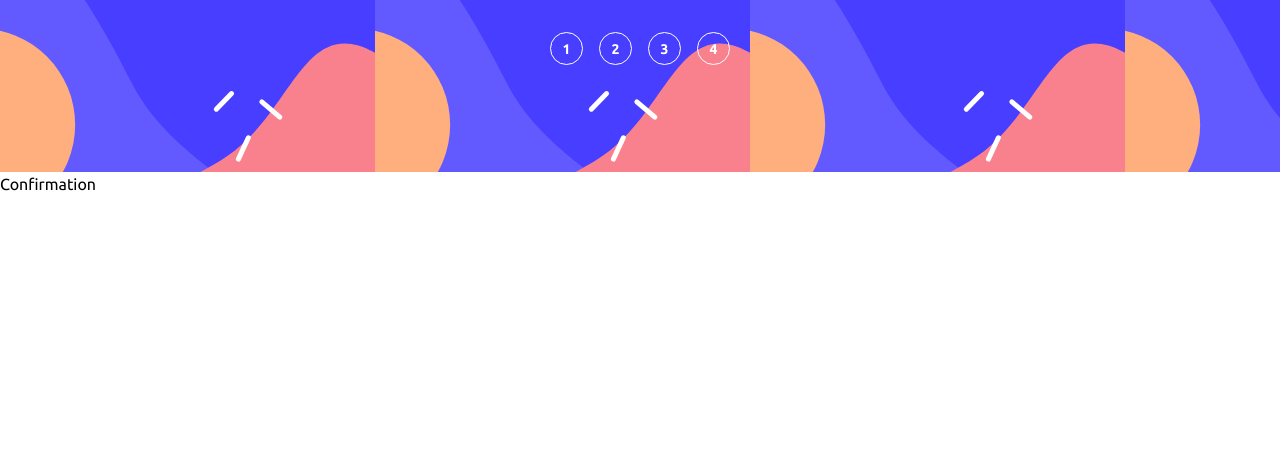
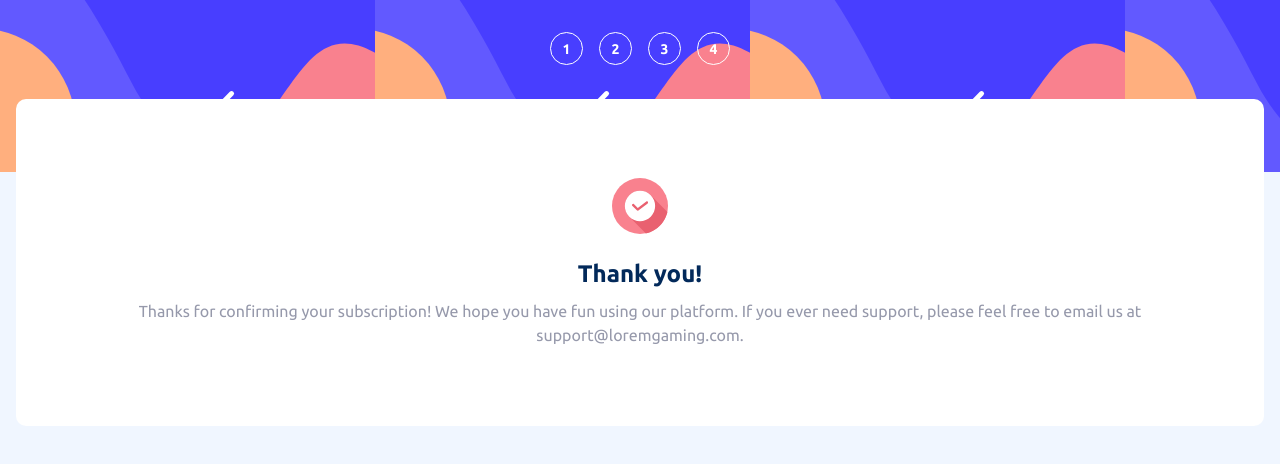
Before and after one commit to kncalderong/multistep-form, a React (Vite) app: page /confirmation in a window 1280 px wide. Shown: the top 464 px of the page. Built offline with nearby package versions, Linux system fonts and the light colour scheme.

Commit message:
feat: confirmation message finished

```diff
--- a/src/pages/form/Confirmation.tsx
+++ b/src/pages/form/Confirmation.tsx
@@ -1,10 +1,23 @@
 import React from 'react'
+import thanksIcon from '../../assets/images/icon-thank-you.svg'
 
 const Confirmation = () => {
   return (
-    <div>
-      Confirmation
+
+    <div className='flex flex-col grow' >
+      <div className='flex justify-center items-start p-4 grow bg-magnolia'>
+        <div className='bg-white py-8 px-6 w-full rounded-[10px] mt-[-89px] ' >
+            <div className='flex flex-col items-center py-[47px]'>
+              <div className='block w-[56px] h-[56px] mb-6'>
+                <img src={thanksIcon} alt='completed icon' className='w-full' />
+              </div>
+              <p className='font-bold text-2xl text-marine-blue text-center mb-[9px]'>Thank you!</p>
+              <p className='text-cool-gray text-center' >Thanks for confirming your subscription! We hope you have fun using our platform. If you ever need support, please feel free to email us at support@loremgaming.com.</p>
+            </div>
+        </div>
+      </div>
     </div>
+
   )
 }
 
```
